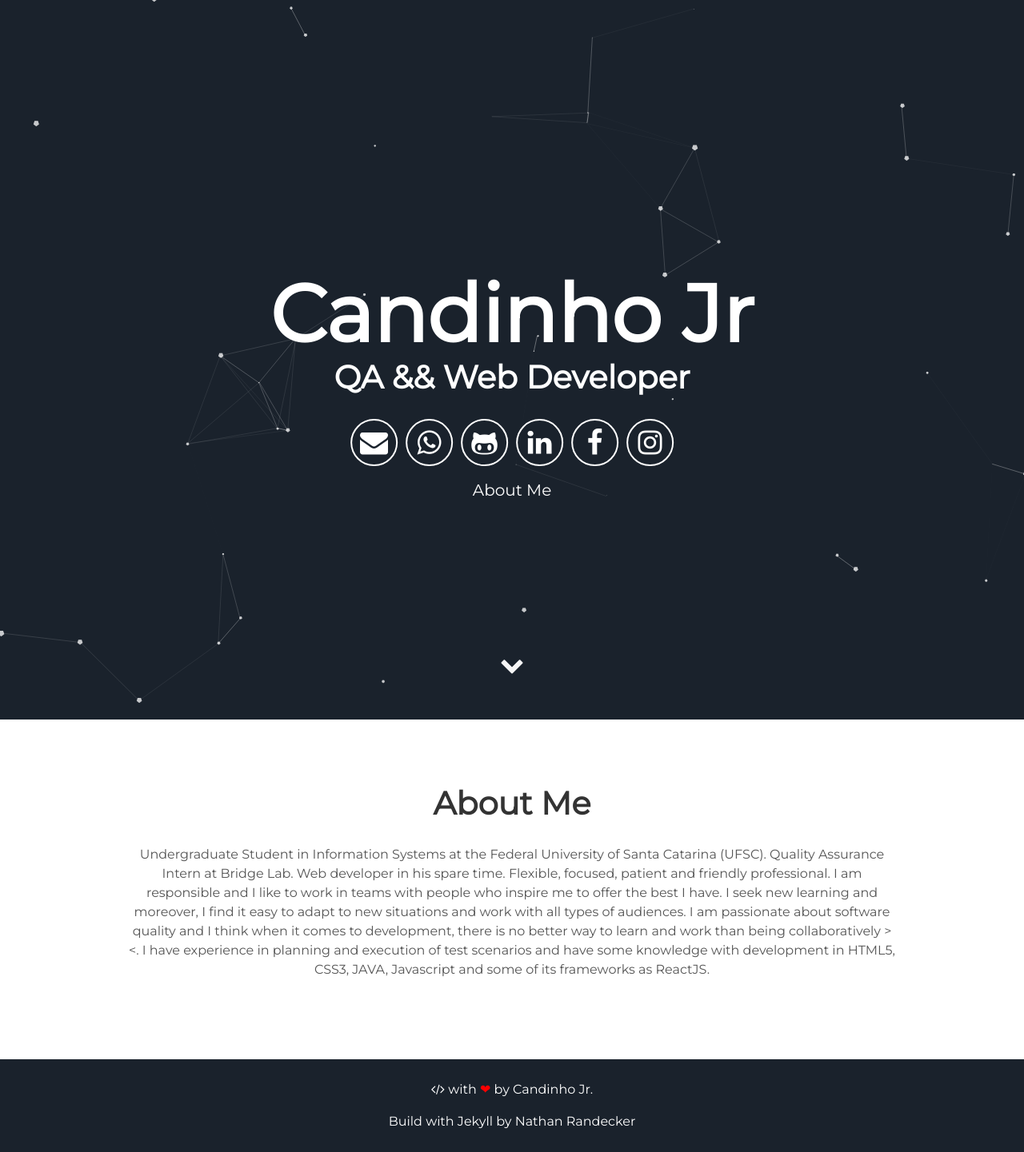
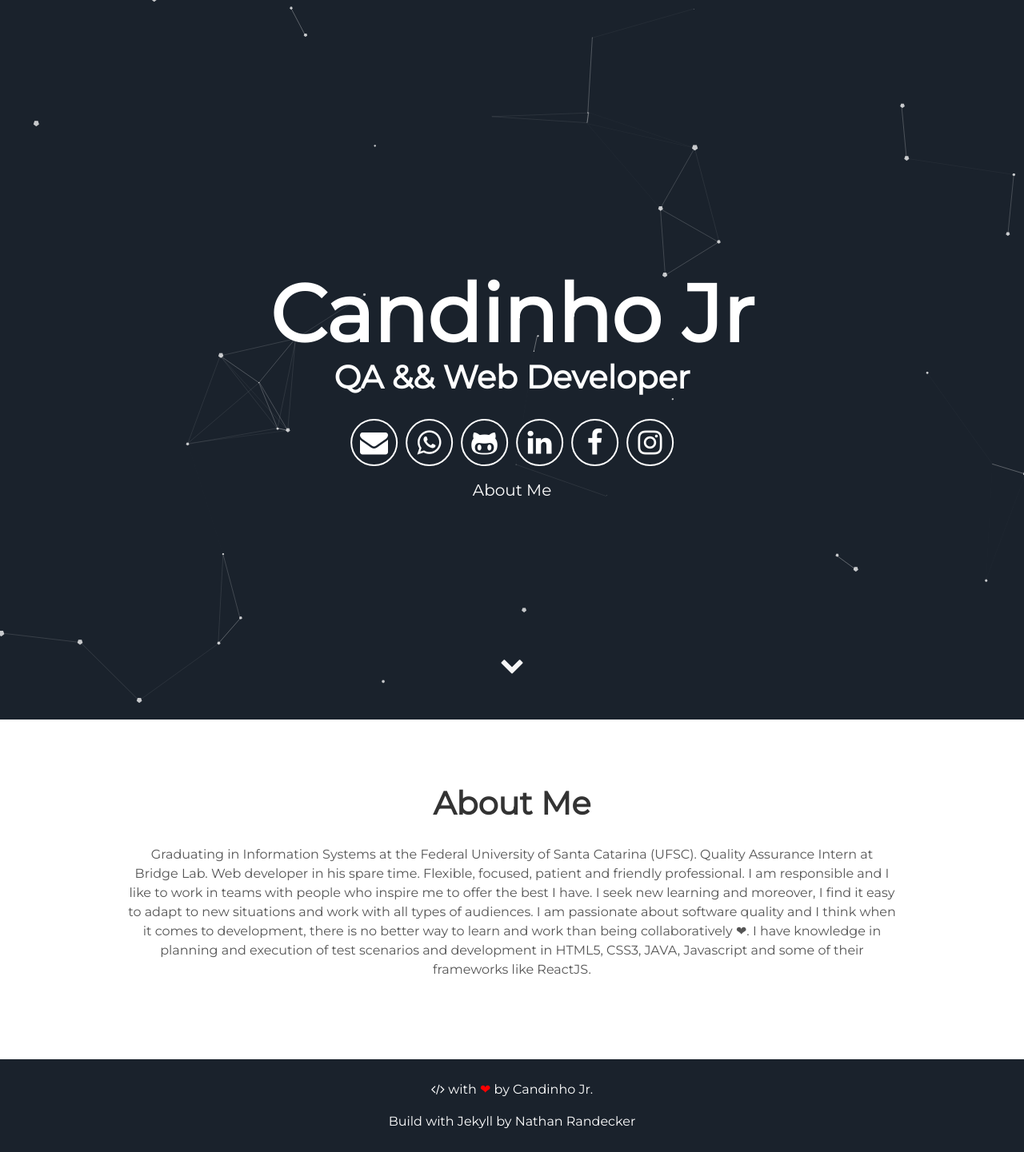
Before and after one commit to candinhojr/candinhojr.github.io, a Jekyll site: the page built from index.html, in a window 1280 px wide. Shown: the whole page at 80% size. Built offline with Jekyll 4.4.1, drawn with Linux system fonts in a browser that asks for light colours.

```diff
--- a/_config.yml
+++ b/_config.yml
@@ -6,12 +6,16 @@ description: 'My personal page'
 
 # User settings
 username: 'Candinho Jr'
-user_description: |
-  Undergraduate Student in Information Systems at the Federal University of Santa Catarina (UFSC).
+user_description: >
+  Graduating in Information Systems at the Federal University of Santa Catarina (UFSC).
+
   Quality Assurance Intern at Bridge Lab. Web developer in his spare time.
+
   Flexible, focused, patient and friendly professional. I am responsible and I like to work in teams with people who inspire me to offer the best I have. I seek new learning and moreover, I find it easy to adapt to new situations and work with all types of audiences.
-  I am passionate about software quality and I think when it comes to development, there is no better way to learn and work than being collaboratively ><.
-  I have experience in planning and execution of test scenarios and have some knowledge with development in HTML5, CSS3, JAVA, Javascript and some of its frameworks as ReactJS.
+
+  I am passionate about software quality and I think when it comes to development, there is no better way to learn and work than being collaboratively ❤.
+
+  I have knowledge in planning and execution of test scenarios and development in HTML5, CSS3, JAVA, Javascript and some of their frameworks like ReactJS.
 user_title: 'QA && Web Developer'
 email: 'candinholuiz@gmail.com'
 twitter_username: 'candinhojr'
```
